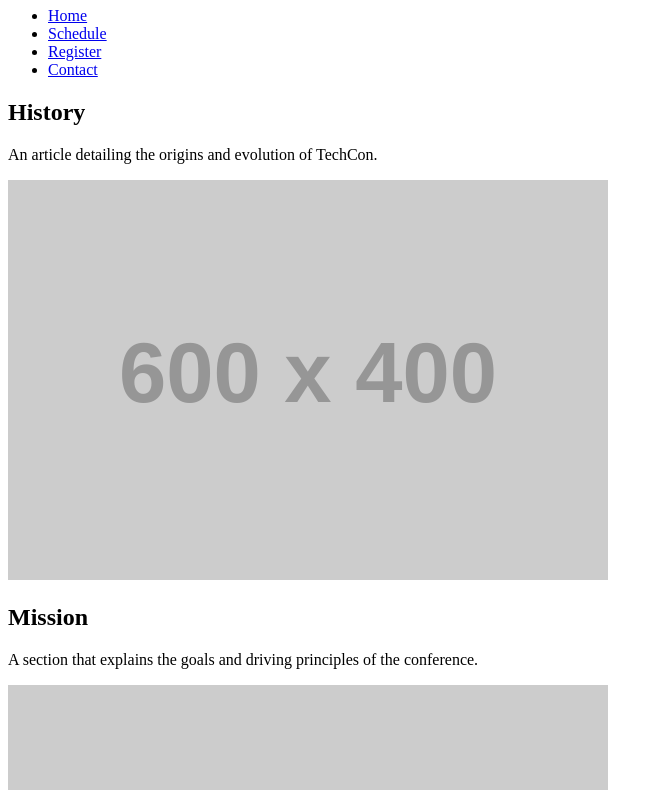
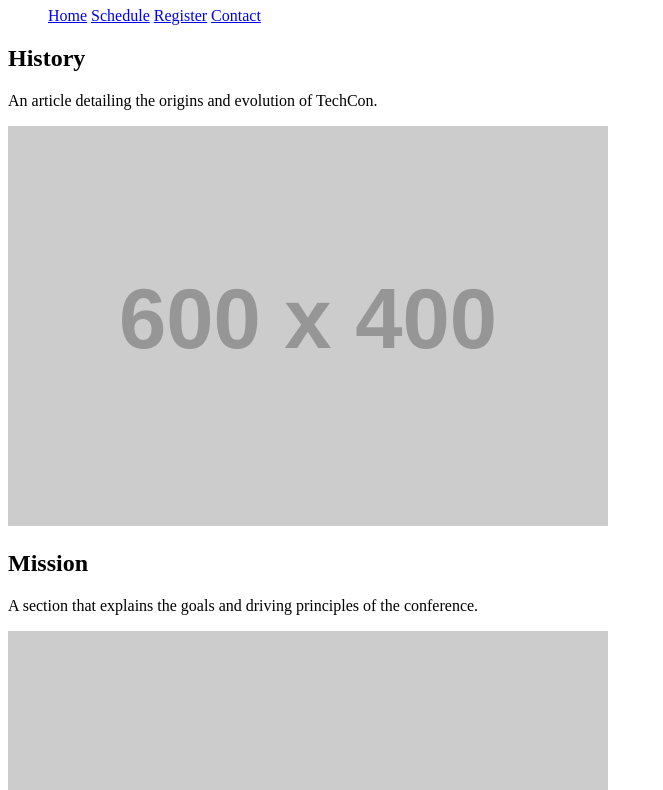
Before and after one commit to Zaouat/TechCon_HTML, a plain HTML site: page techcon_website/about.html in a window 1280 px wide. Shown: the part 73-863 px from the top of the page, without its empty margins (0-663 px from the left). Drawn offline with Linux system fonts and the light colour scheme; placeholder pictures from the web are drawn by us.

Commit message:
change nav

```diff
--- a/techcon_website/about.html
+++ b/techcon_website/about.html
@@ -12,10 +12,10 @@
         <h1>About TechCon 2024</h1>
         <nav>
             <ul>
-                <li><a href="index.html">Home</a></li>
-                <li><a href="schedule.html">Schedule</a></li>
-                <li><a href="register.html">Register</a></li>
-                <li><a href="contact.html">Contact</a></li>
+                <a href="index.html">Home</a>
+                <a href="schedule.html">Schedule</a>
+                <a href="register.html">Register</a>
+                <a href="contact.html">Contact</a>
             </ul>
         </nav>
     </header>
```
Also changed, not shown: techcon_website/schedule.html (+4 -4 lines).
